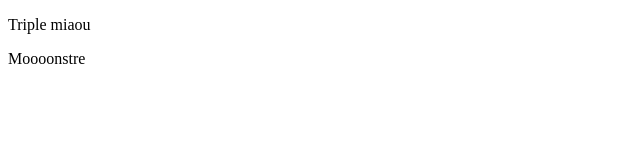
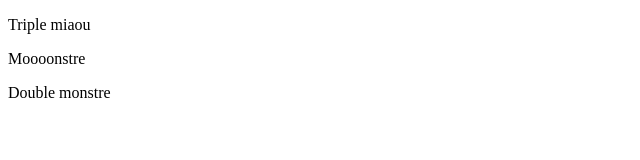
Before and after one commit to Roronrv/Versionning, a plain HTML site: page index.html in a window 1280 px wide. Shown: the whole page, without its empty margins (0-640 px from the left). Drawn offline with Linux system fonts and the light colour scheme.

```diff
--- a/index.html
+++ b/index.html
@@ -8,5 +8,6 @@
 <body>
     <p>Triple miaou</p>
     <p>Moooonstre</p>
+    <p>Double monstre</p>
 </body>
 </html>
```
